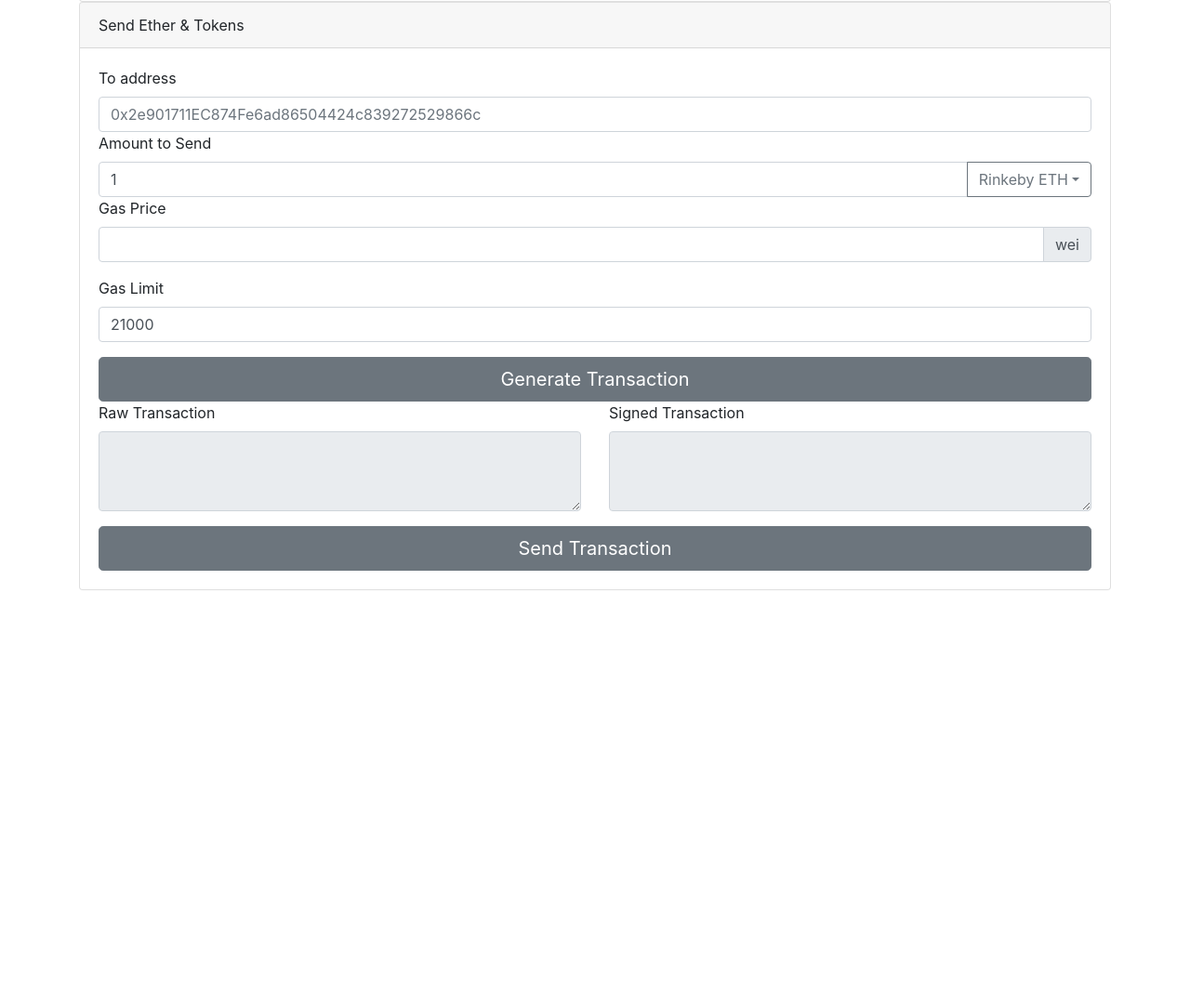
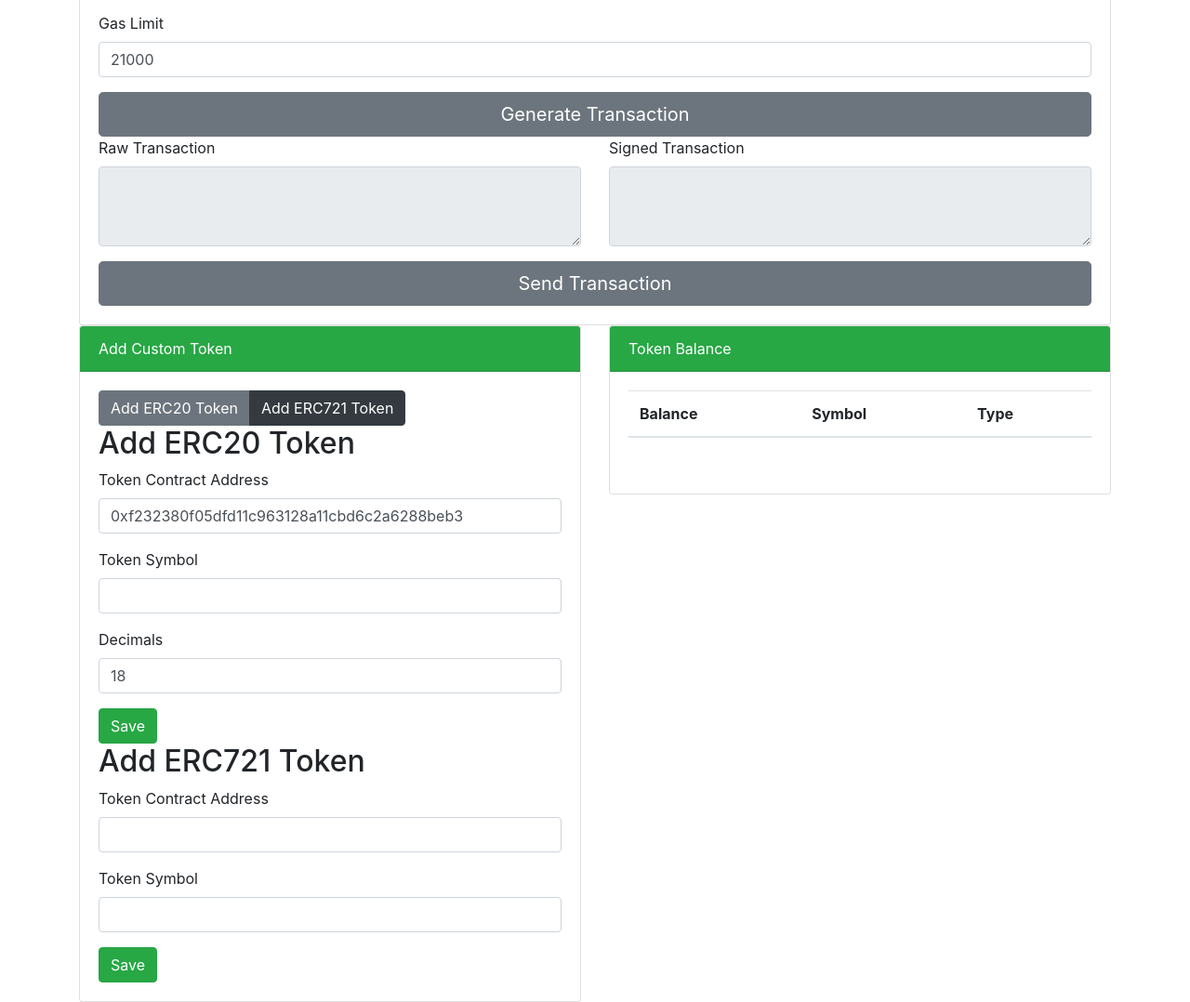
Before and after one commit to d-fuji/wallet-app, a website with bundled scripts: page index.html in a window 1280 px wide. Shown: the part 1401-2479 px from the top of the page at 93% size. Before the commit the page ends 2036 px from the top, so only its background shows below. Built offline with nearby package versions, Linux system fonts and the light colour scheme; a script that the page names is missing; files whose address does not match are found by name.

Commit message:
bootstrap

```diff
--- a/index.html
+++ b/index.html
@@ -18,6 +18,11 @@
         crossorigin="anonymous"></script>
     <meta name="viewport" content="width=device-width, initial-scale=1.0">
     <script src="https://cdn.jsdelivr.net/npm/web3@latest/dist/web3.min.js"></script>
+    <script src="/src/js/ethereumjs-tx-1.3.3.min.js"></script>
+    <script src="src/js/ierc20Abi.js"></script>
+
+    <script src="/src/js/config.js"></script>
+    <script src="/src/js/connect.js"></script>
     <title>Hello</title>
 </head>
 
@@ -107,7 +112,7 @@
                         <a href="#" class="btn btn-secondary" id="unlockWithKey" onclick='unlockWithKey();'>Unlock</a>
                     </div>
                 </div>
-                <div class="card">
+                <!-- <div class="card">
                     <div class="card-header bg-secondary text-white">
                         Select Your Wallet File
                     </div>
@@ -131,7 +136,7 @@
                             </form>
                         </div>
                     </div>
-                </div>
+                </div> -->
             </section>
             <section id="viewWallet" class="hide">
                 <div class="card">
@@ -169,20 +174,22 @@
                         <form>
                             <div class="form-group">
                                 <label for="exampleFormControlInput1">To address</label>
-                                <input type="toAAddress" class="form-control" id="toAddress"
-                                    placeholder="0x2e901711EC874Fe6ad86504424c839272529866c" value="">
+                                <input type="toAAddress" class="form-control" id="toAddress" placeholder=""
+                                    value="0x2e901711EC874Fe6ad86504424c839272529866c">
                                 <label for="amountToSend">Amount to Send</label>
                                 <div class="input-group">
                                     <input type="text" class="form-control" aria-label="Text input with dropdown button"
-                                        value="1" id="value">
+                                        value="0.1" id="value">
                                     <div class="input-group-append">
                                         <button class="btn btn-outline-secondary dropdown-toggle" type="button"
                                             data-toggle="dropdown" aria-haspopup="true" aria-expanded="false"
-                                            id="dropdownBtnForTx">Rinkeby ETH</button>
+                                            id="typeOfTx" name="ETH">ETH</button>
                                         <div class="dropdown-menu">
-                                            <a class="dropdown-item" value="Rinkey ETH"
-                                                id="rinkebyETHBtn">Rinkey　ETH</a>
-                                            <!-- <a class="dropdown-item" value="ASK" id="ASKBtn">ASK</a> -->
+                                            <a class="dropdown-item" value="RopstenETH" id="ropstenETHBtn"
+                                                onclick="changeDropdown('ETH')">
+                                                ETH</a>
+                                            <a class="dropdown-item" value="ERC20" id="ERC20btn"
+                                                onclick="changeDropdown('ERC20')">ERC20</a>
                                         </div>
                                     </div>
                                 </div>
@@ -214,33 +221,89 @@
                                 </div>
                             </div>
                             <button type="button" class="btn btn-secondary btn-lg btn-block" id="sendTransaction"
-                                data-toggle="modal" data-target="#sendTxModal">Send Transaction</button>
-                            <!-- Modal -->
-                            <div class="modal" tabindex="-1" role="dialog" id="sendTxModal">
-                                <div class="modal-dialog" role="document">
-                                    <div class="modal-content">
-                                        <div class="modal-header">
-                                            <h5 class="modal-title">Please wait</h5>
-                                            <button type="button" class="close" data-dismiss="modal" aria-label="Close">
-                                                <span aria-hidden="true">&times;</span>
-                                            </button>
-                                        </div>
-                                        <div class="modal-body">
-                                            <p>pending...</p>
-                                        </div>
-                                    </div>
-                                </div>
-                            </div>
+                                data-toggle="modal" data-target="#sendTxModal" onclick="sendTx();">Send
+                                Transaction</button>
                         </section>
                     </div>
                 </div>
             </section>
+            <section id="customToken" class="row">
+                <div class="col-sm-6">
+                    <div class="card" id="addToken">
+                        <div class="card-header text-white bg-success">
+                            Add Custom Token
+                        </div>
+                        <div class="card-body">
+                            <div class="btn-group" role="group" aria-label="Basic example">
+                                <button type="button" class="btn btn-secondary" id="add20TokenBtn">Add ERC20
+                                    Token</button>
+                                <button type="button" class="btn btn-dark" id="add721TokenBtn">Add ERC721 Token</button>
+                            </div>
+                            <div id="add20Token" class="clearfix">
+                                <h2>Add ERC20 Token</h2>
+                                <div class="form-group">
+                                    <label for="token20ContractAddress">Token Contract Address</label>
+                                    <input type="text" class="form-control" aria-describedby="ERC20ContractAddress"
+                                        placeholder="" value="0xf232380f05dfd11c963128a11cbd6c2a6288beb3"
+                                        id="ERC20ContractAddress">
+                                </div>
+                                <div class="form-group">
+                                    <label for="token20Symbol">Token Symbol</label>
+                                    <input type="text" class="form-control" placeholder="" id="token20Symbol">
+                                </div>
+                                <div class="form-group">
+                                    <label for="decimals">Decimals</label>
+                                    <input type="text" class="form-control" placeholder="" id="decimals" value="18">
+                                </div>
+                                <button type="submit" class="btn btn-success" id="saveToken20">Save</button>
+                            </div>
+                            <div class="add721Token">
+                                <h2>Add ERC721 Token</h2>
+                                <div class="form-group">
+                                    <label for="token721ContractAddress">Token Contract Address</label>
+                                    <input type="text" class="form-control" aria-describedby="token721ContractAddress"
+                                        placeholder="" id="token721ContractAddress" value="">
+                                </div>
+                                <div class="form-group">
+                                    <label for="token721Symbol">Token Symbol</label>
+                                    <input type="text" class="form-control" placeholder="" id="token721Symbol" value="">
+                                </div>
+                                <button type="submit" class="btn btn-success" id="saveToken721">Save</button>
+                            </div>
+                        </div>
+                    </div>
+                </div>
+                <div class="col-sm-6">
+                    <div class="card" id="addToken">
+                        <div class="card-header text-white bg-success">
+                            Token Balance
+                        </div>
+                        <div class="card-body">
+                            <table class="table">
+                                <thead>
+                                    <tr>
+                                        <th scope="col">Balance</th>
+                                        <th scope="col">Symbol</th>
+                                        <th scope="col">Type</th>
+                                    </tr>
+                                </thead>
+                                <tbody id="tokenBalanceBody">
+                                    <tr id="ASK" contractAddress="0x00Dc67DcF7f73f193754413595f6f8F2479bc8B5"
+                                        decimal="18">
+                                        <td></td>
+                                        <td></td>
+                                        <td></td>
+                                    </tr>
+                                </tbody>
+                            </table>
+                        </div>
+                    </div>
+                </div>
+
+            </section>
         </div>
     </main>
-    <script type="module" src="/src/js/config.js"></script>
-    <script type="module" src="/src/js/connect.js"></script>
-    <script src="/src/js/ethereumjs-tx-1.3.3.min.js"></script>
-    <script type="module" src="/src/js/index.js"></script>
+    <script src="/src/js/index.js"></script>
 </body>
 
 </html>
```
